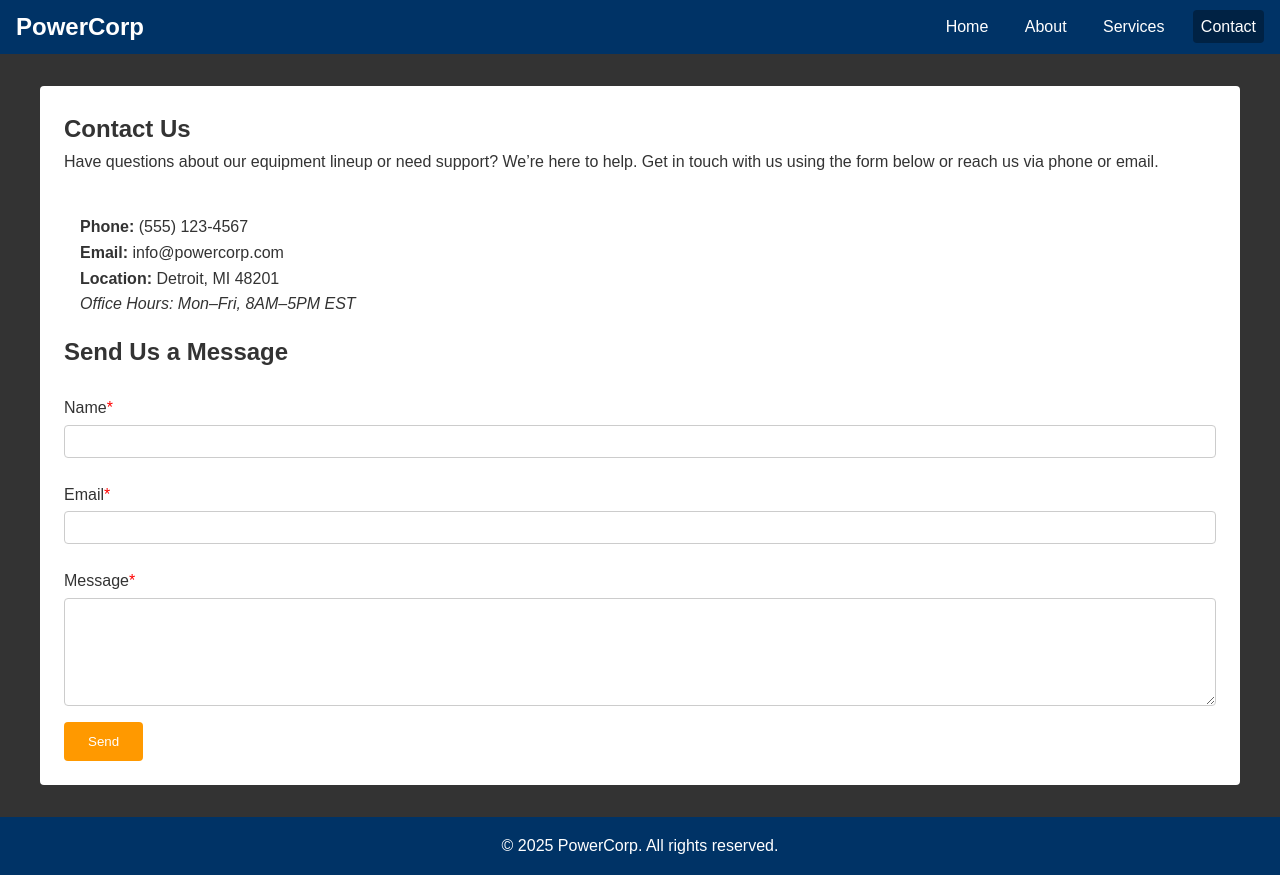
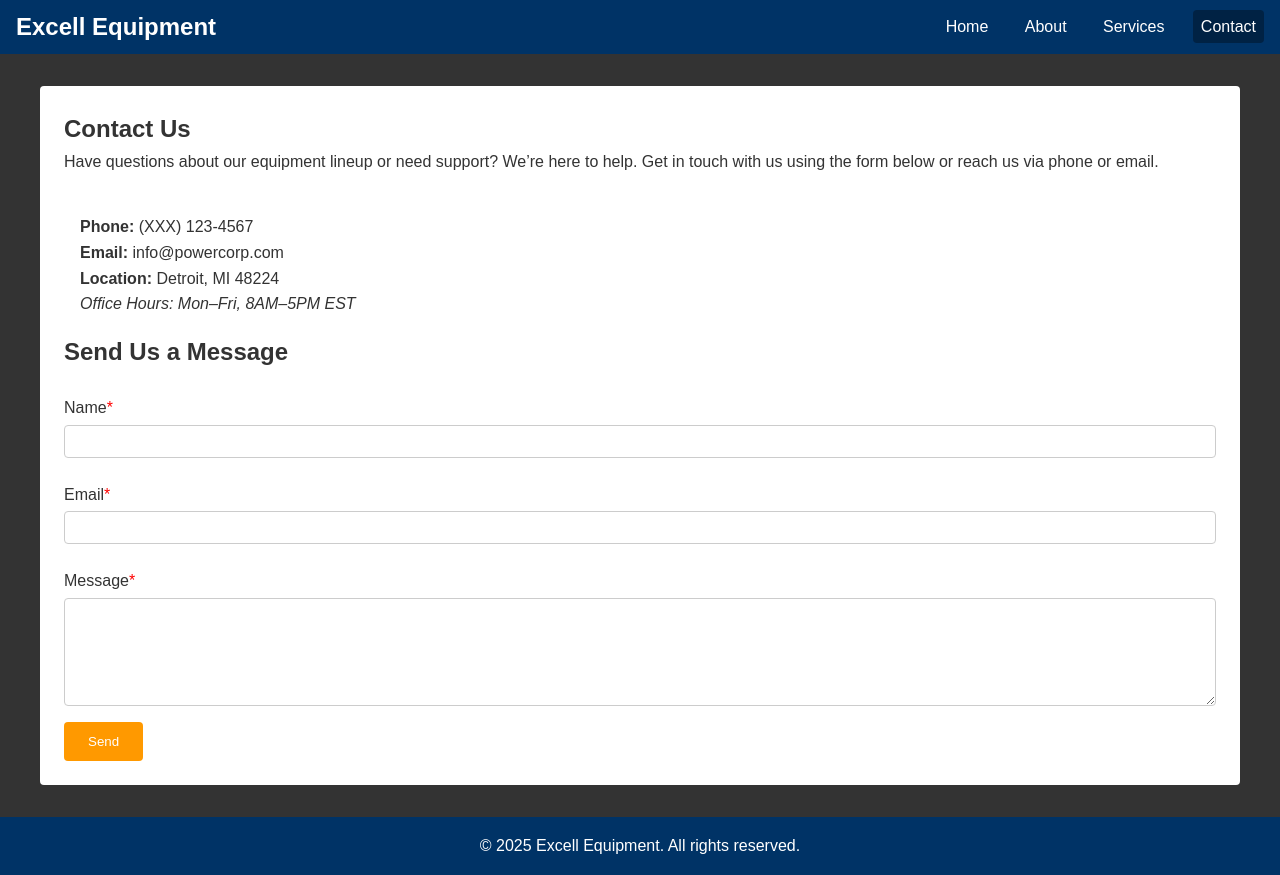
Before and after one commit to koba1879/ee_web, a plain HTML site: page contact.html in a window 1280 px wide. Drawn offline with Linux system fonts and the light colour scheme.

Commit message:
Update contact.html

```diff
--- a/contact.html
+++ b/contact.html
@@ -2,16 +2,16 @@
 <html lang="en">
 <head>
   <meta charset="UTF-8" />
-  <meta name="description" content="Contact PowerCorp for equipment sales, repairs, consulting, and more." />
+  <meta name="description" content="Contact Excell Equipment for equipment sales, repairs, consulting, and more." />
   <meta name="viewport" content="width=device-width, initial-scale=1.0" />
-  <title>Contact - PowerCorp</title>
+  <title>Contact - Excell Equipment</title>
   <link rel="stylesheet" href="style.css" />
 </head>
 <body>
 
   <!-- Navigation -->
   <nav class="navbar">
-    <div class="logo">PowerCorp</div>
+    <div class="logo">Excell Equipment</div>
     <ul class="nav-links">
       <li><a href="index.html">Home</a></li>
       <li><a href="about.html">About</a></li>
@@ -28,9 +28,9 @@
     </p>
 
     <div class="contact-info">
-      <p><strong>Phone:</strong> (555) 123-4567</p>
+      <p><strong>Phone:</strong> (XXX) 123-4567</p>
       <p><strong>Email:</strong> info@powercorp.com</p>
-      <p><strong>Location:</strong> Detroit, MI 48201</p>
+      <p><strong>Location:</strong> Detroit, MI 48224</p>
       <p><em>Office Hours: Mon–Fri, 8AM–5PM EST</em></p>
     </div>
 
@@ -51,7 +51,7 @@
 
   <!-- Footer -->
   <footer class="footer">
-    <p>&copy; 2025 PowerCorp. All rights reserved.</p>
+    <p>&copy; 2025 Excell Equipment. All rights reserved.</p>
   </footer>
 </body>
 </html>
```
